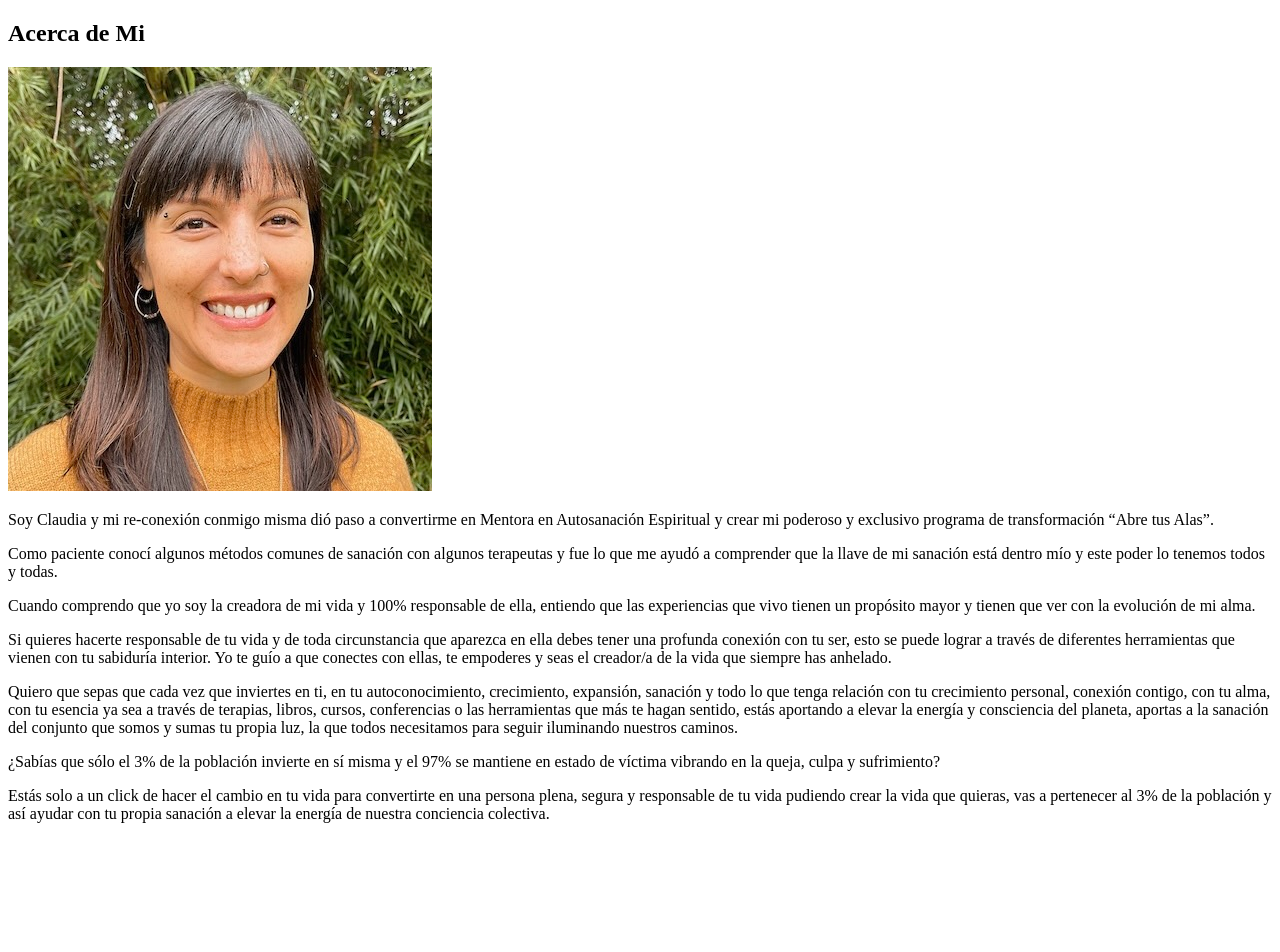
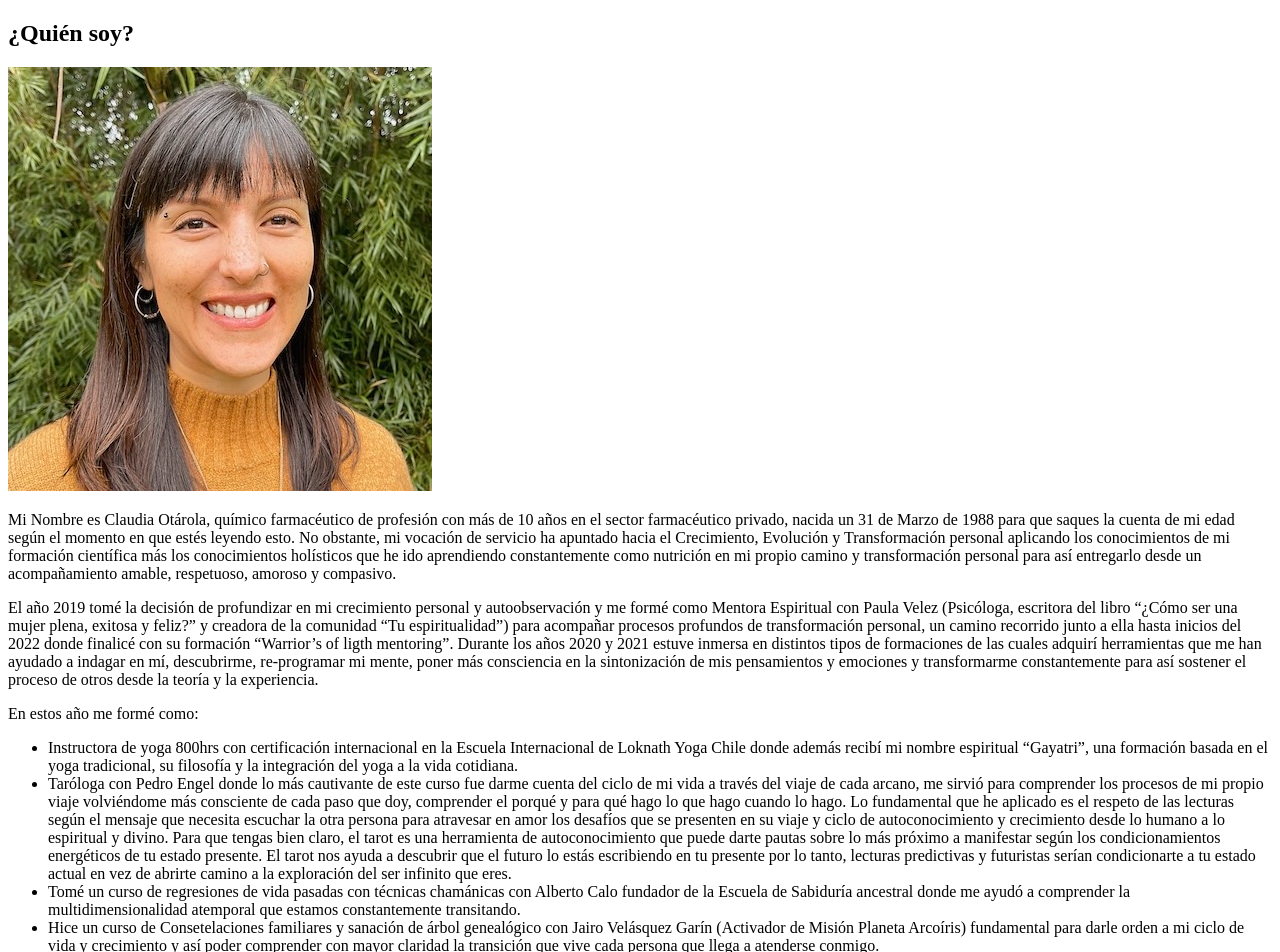
Before and after one commit to aotarola/cotarola, a Next.js app: page /components/AboutMe in a window 1280 px wide. Shown: the top 952 px of the page. Before the commit the page ends 839 px from the top, so only its background shows below. Built offline with nearby package versions, Linux system fonts and the light colour scheme.

Commit message:
add new about me text

```diff
--- a/pages/components/AboutMe.tsx
+++ b/pages/components/AboutMe.tsx
@@ -5,7 +5,7 @@ const Services: FunctionComponent = () => {
     <section id="aboutme" className="bg-white border-b py-8">
       <div className="container max-w-5xl mx-auto m-8">
         <h1 className="w-full my-2 text-5xl font-bold leading-tight text-center text-primary-title">
-          Acerca de Mi
+          ¿Quién soy?
         </h1>
         <div className="w-full mb-4">
           <div className="h-1 mx-auto gradient w-64 opacity-25 my-0 py-0 rounded-t"></div>
@@ -13,7 +13,7 @@ const Services: FunctionComponent = () => {
         <div className="flex flex-wrap">
           <div className="w-5/6 mx-auto sm:pt-10 sm:w-1/2">
             <img
-              className="sm:h-96 mx-auto rounded-3xl"
+              className="sm:h-96 mx-auto rounded-xl"
               alt="Quien Soy"
               src="/quien-soy.jpg"
             />
@@ -21,46 +21,42 @@ const Services: FunctionComponent = () => {
           <div className="w-5/6 sm:w-1/2 p-6">
             <div className="p-6">
               <p className="text-primary-paragraph mb-8">
-                Soy Claudia y mi re-conexión conmigo misma dió paso a convertirme en Mentora en
-                Autosanación Espiritual y crear mi poderoso y exclusivo programa de transformación
-                “Abre tus Alas”.
+                Mi Nombre es Claudia Otárola, químico farmacéutico de profesión con más de 10 años en el sector farmacéutico privado, nacida un 31 de Marzo de 1988 para que saques la cuenta de mi edad según el momento en que estés leyendo esto. No obstante, mi vocación de servicio ha apuntado hacia el Crecimiento, Evolución y Transformación personal aplicando los conocimientos de mi formación científica más los conocimientos holísticos que he ido aprendiendo constantemente como nutrición en mi propio camino y transformación personal para así entregarlo desde un acompañamiento amable, respetuoso, amoroso y compasivo.
             </p>
               <p className="text-primary-paragraph mb-8">
-                Como paciente conocí algunos métodos comunes de sanación con algunos terapeutas y fue
-                lo que me ayudó a comprender que la llave de mi sanación está dentro mío y este poder
-                lo tenemos todos y todas.
+                El año 2019 tomé la decisión de profundizar en mi crecimiento personal y autoobservación y me formé como Mentora Espiritual con Paula Velez (Psicóloga, escritora del libro “¿Cómo ser una mujer plena, exitosa y feliz?” y creadora de la comunidad “Tu espiritualidad”) para acompañar procesos profundos de transformación personal, un camino recorrido junto a ella hasta inicios del 2022 donde finalicé con su formación “Warrior’s of ligth mentoring”. Durante los años 2020 y 2021 estuve inmersa en distintos tipos de formaciones de las cuales adquirí herramientas que me han ayudado a indagar en mí, descubrirme, re-programar mi mente, poner más consciencia en la sintonización de mis pensamientos y emociones y transformarme constantemente para así sostener el proceso de otros desde la teoría y la experiencia.
             </p>
               <p className="text-primary-paragraph mb-8">
-                Cuando comprendo que yo soy la creadora de mi vida y 100% responsable de ella,
-                entiendo que las experiencias que vivo tienen un propósito mayor y tienen que ver con
-                la evolución de mi alma.
-            </p>
+                En estos año me formé como:
+                <ul className="text-primary-paragraph ml-4 mb-8 list-disc">
+                  <li>
+                    Instructora de yoga 800hrs con certificación internacional en la Escuela Internacional de Loknath Yoga Chile donde además recibí mi nombre espiritual “Gayatri”, una formación basada en el yoga tradicional, su filosofía y la integración del yoga a la vida cotidiana.
+                </li>
+                  <li>
+                    Taróloga con Pedro Engel donde lo más cautivante de este curso fue darme cuenta del ciclo de mi vida a través del viaje de cada arcano, me sirvió para comprender los procesos de mi propio viaje volviéndome más consciente de cada paso que doy, comprender el porqué y para qué hago lo que hago cuando lo hago. Lo fundamental que he aplicado es el respeto de las lecturas según el mensaje que necesita escuchar la otra persona para atravesar en amor los desafíos que se presenten en su viaje y ciclo de autoconocimiento y crecimiento desde lo humano a lo espiritual y divino. Para que tengas bien claro, el tarot es una herramienta de autoconocimiento que puede darte pautas sobre lo más próximo a manifestar según los condicionamientos energéticos de tu estado presente. El tarot nos ayuda a descubrir que el futuro lo estás escribiendo en tu presente por lo tanto, lecturas predictivas y futuristas serían condicionarte a tu estado actual en vez de abrirte camino a la exploración del ser infinito que eres.
+                  </li>
+                  <li>
+                    Tomé un curso de regresiones de vida pasadas con técnicas chamánicas con Alberto Calo fundador de la Escuela de Sabiduría ancestral donde me ayudó a comprender la multidimensionalidad atemporal que estamos constantemente transitando.
+                  </li>
+                  <li>
+                    Hice un curso de Consetelaciones familiares y sanación de árbol genealógico con Jairo Velásquez Garín (Activador de Misión Planeta Arcoíris) fundamental para darle orden a mi ciclo de vida y crecimiento y así poder comprender con mayor claridad la transición que vive cada persona que llega a atenderse conmigo.
+                  </li>
+                  <li>
+                    En julio 2021 viví el retiro de sanación "Renacer Tántrico" en Costa Rica junto a Carolina Menéndez de la comunidad de @Omvocado donde viví una intensa apertura de mi chakra corazón hacia la vida, fue un momento clave para direccionar la forma en cómo estaba entregando mi servicio y en cómo me estaba integrando al llamado de mi alma en todas las áreas de mi vida.
+                  </li>
+                  <li>Soy una estudiante activa de "Un Curso de Milagros".</li>
+                  <li>
+                    Uno de mis lemas es "todo lo que leo y estudio de forma autodidacta lo implemento en mi vida, lo pruebo y me abro a compartir lo que me encuentro en mí; soy una fiel creyente que el camino hacia una verdadera transformación es explorando nuevas formas"
+                  </li>
+                </ul>
+
+              </p>
               <p className="text-primary-paragraph mb-8">
-                Si quieres hacerte responsable de tu vida y de toda circunstancia que aparezca en ella
-                debes tener una profunda conexión con tu ser, esto se puede lograr a través de
-                diferentes herramientas que vienen con tu sabiduría interior. Yo te guío a que
-                conectes con ellas, te empoderes y seas el creador/a de la vida que siempre has
-                anhelado.
-            </p>
+                La integración de todos estos conocimientos teóricos, aplicados de forma íntegra y constante en cada paso que doy me llevó a autodenominarme “Terapeuta del Alma”. He acompañado a más de 50 personas en sus procesos de sanación a través de mi programa “Abre tus Alas”, mi máximo servicio donde trabajamos 1:1 en sesiones individuales complementando con clases de yoga, regresiones a vidas pasadas y cartas oráculos. Este servicio me llevó a replantear mi formato de servicio para llegar a más corazones que necesitan ser escuchados y acompañados y finalizado mi retiro de sanación tántrico canalicé el curso “Evolución 33”, un profundo viaje de autoobservación y una tremenda invitación a recuperar tu poder de decisión, tu libertad de los condicionamientos inconscientes y heredados y un completo giro hacia tu brújula interior para aterrizarte en tu humanidad en conexión a tu divinidad.
+              </p>
               <p className="text-primary-paragraph mb-8">
-                Quiero que sepas que cada vez que inviertes en ti, en tu autoconocimiento,
-                crecimiento, expansión, sanación y todo lo que tenga relación con tu crecimiento
-                personal, conexión contigo, con tu alma, con tu esencia ya sea a través de terapias,
-                libros, cursos, conferencias o las herramientas que más te hagan sentido, estás
-                aportando a elevar la energía y consciencia del planeta, aportas a la sanación del
-                conjunto que somos y sumas tu propia luz, la que todos necesitamos para seguir
-                iluminando nuestros caminos.
-            </p>
-              <p className="text-primary-paragraph mb-8">
-                ¿Sabías que sólo el 3% de la población invierte en sí misma y el 97% se mantiene en
-                estado de víctima vibrando en la queja, culpa y sufrimiento?
-            </p>
-              <p className="text-primary-paragraph mb-u">
-                Estás solo a un click de hacer el cambio en tu vida para convertirte en una persona
-                plena, segura y responsable de tu vida pudiendo crear la vida que quieras, vas a
-                pertenecer al 3% de la población y así ayudar con tu propia sanación a elevar la
-                energía de nuestra conciencia colectiva.
-            </p>
+                Actualmente estoy enfocada en la creación de espacios grupales a través de CONEXIÓN PRISMA y talleres de temas específicos. Mi convicción es que acompañados la visión se hace más amplia, se conocen más caminos posibles por descubrir y podemos sostenernos y recordar desde nuestra sabiduría ancestral que somos tribu.
+              </p>
             </div>
           </div>
         </div>
```
